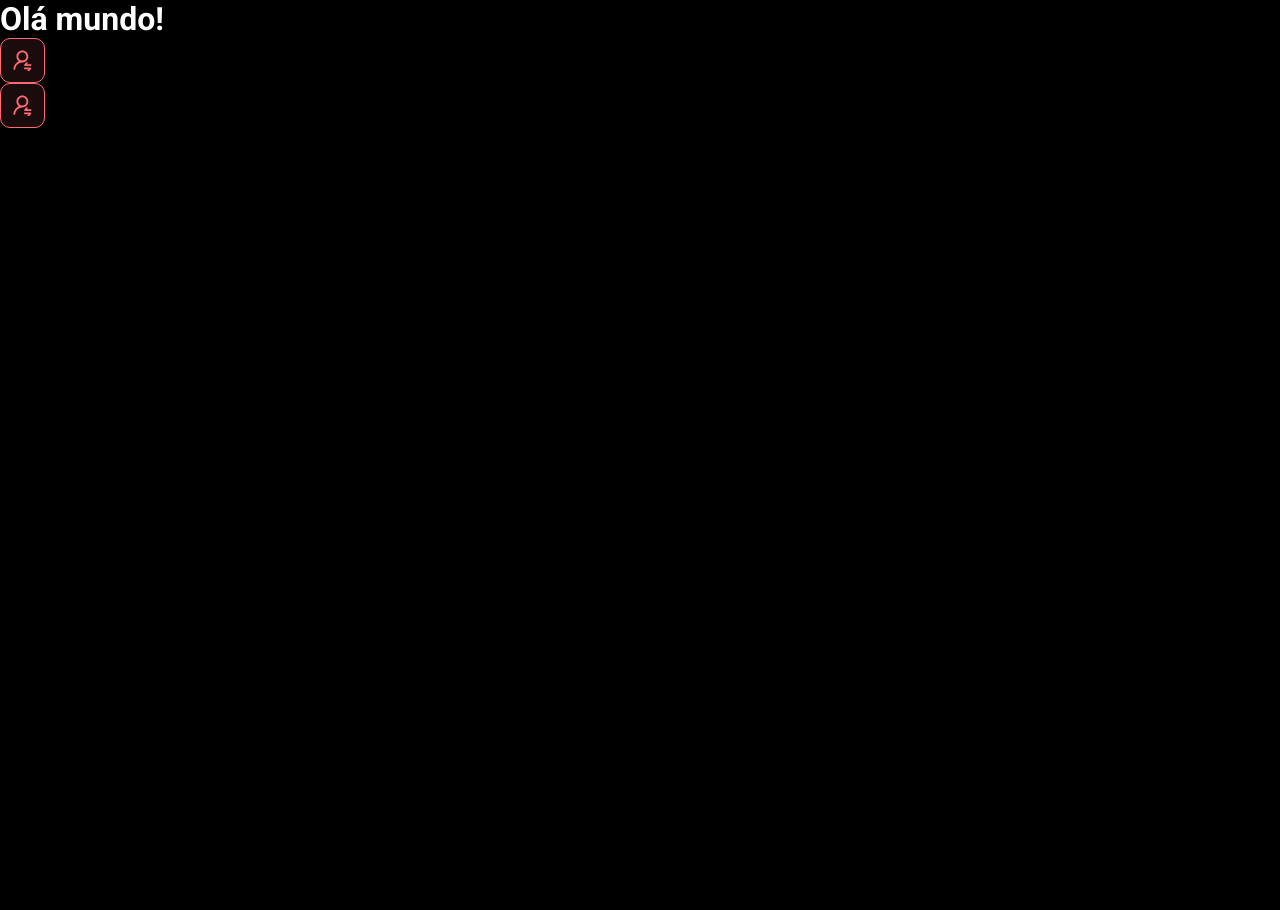
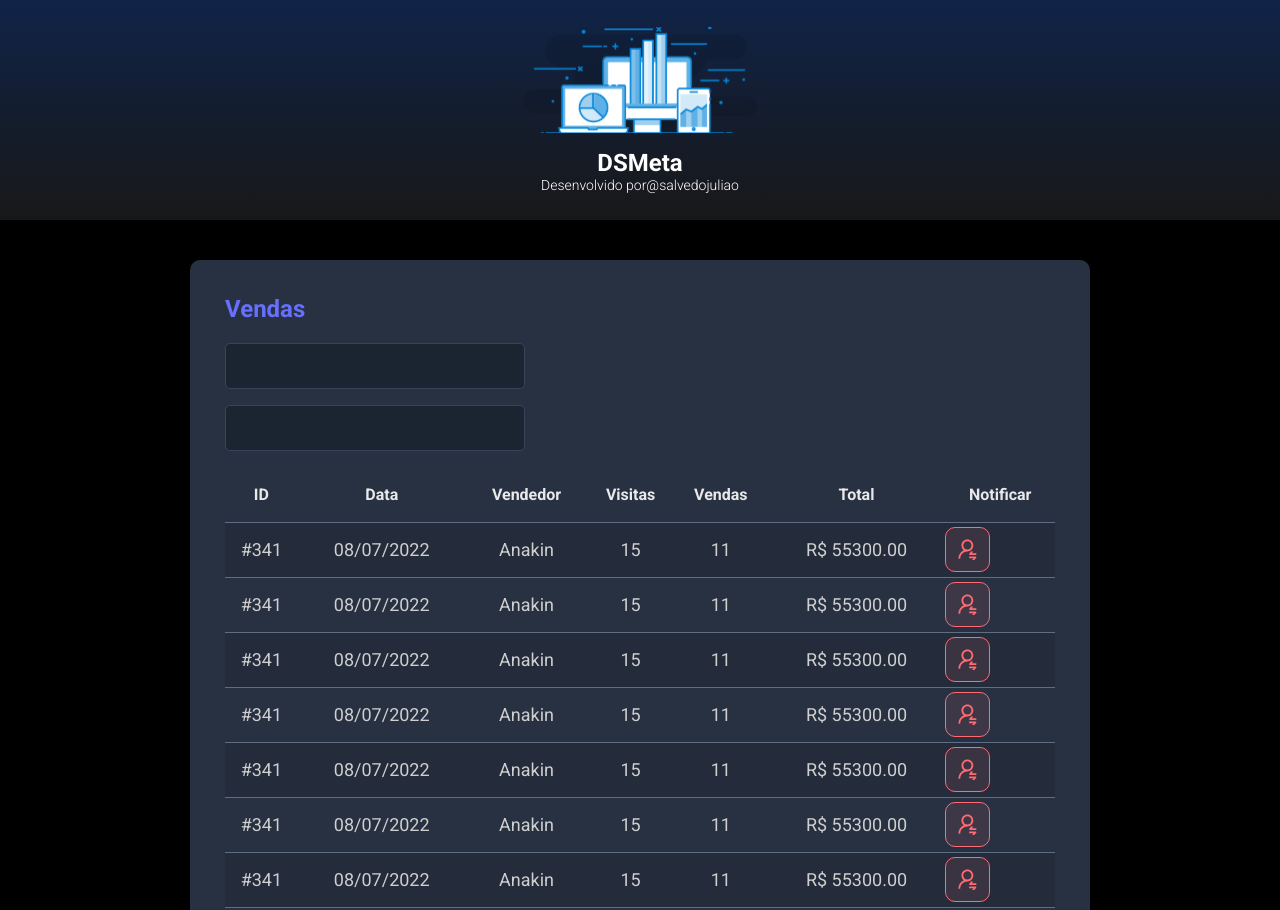
Before and after one commit to JayCesar/dsmeta-system, a React (Vite) app in the folder frontend/: page / in a window 1280 px wide. Shown: the top 910 px of the page. Before the commit the page ends 800 px from the top, so only its background shows below. Built offline with nearby package versions, Linux system fonts and the light colour scheme.

Commit message:
chore: create others components

```diff
--- a/frontend/src/App.tsx
+++ b/frontend/src/App.tsx
@@ -1,13 +1,20 @@
-import NotificationButton from "./components/NotificaionButton/indext"
+// import NotificationButton from "./components/NotificationButton";
+import Header from "./components/Header";
+import SalesCard from "./components/SalesCard";
 
 function App() {
-  return(
+  return (
     <>
-      <h1>Olá mundo!</h1>
-      <NotificationButton />
-      <NotificationButton />
+      <Header />
+      <main>
+        <section id="sales">
+          <div className="dsmeta-container">
+            <SalesCard />
+          </div>
+        </section>
+      </main>
     </>
-  )
+  );
 }
 
-export default App
+export default App;
--- /dev/null
+++ b/frontend/src/components/Header/index.tsx
@@ -0,0 +1,19 @@
+import logo from '../../assets/img/logo.svg'
+import './styles.css'
+
+function Header() {
+  return (
+    <header>
+      <div className="dsmeta-logo-container">
+        <img src={logo} alt="DSMeta" />
+        <h1>DSMeta</h1>
+        <p>
+          Desenvolvido por
+          <a href="https://www.instagram.com/salvedojuliao/">@salvedojuliao</a>
+        </p>
+      </div>
+    </header>
+  );
+}
+
+export default Header;
--- /dev/null
+++ b/frontend/src/components/Header/styles.css
@@ -0,0 +1,27 @@
+header{ /* Observe que ele deu apenas height no header*/
+    height: 220px;
+    background: linear-gradient(180deg, #102347 0%, #181818 100%);
+    display: flex;
+    align-items: center;
+    justify-content: center;
+}
+
+.dsmeta-logo-container{
+    display: flex;
+    flex-direction: column;
+    align-items: center;
+}
+
+.dsmeta-logo-container img{
+    width: 235px;
+}
+
+.dsmeta-logo-container h1{
+    margin-top: 15px;
+    font-size: 24px;
+}
+
+.dsmeta-logo-container p{
+    font-weight: 300;
+    font-size: 14px;
+}
--- /dev/null
+++ b/frontend/src/components/SalesCard/index.tsx
@@ -0,0 +1,137 @@
+import NotificationButton from '../NotificationButton';
+import './styles.css'
+
+function SalesCard() {
+    return (
+        <div className="dsmeta-card">
+            <h2 className="dsmeta-sales-tittle">Vendas</h2>
+                <div>
+                    <div className="dsmeta-form-control-container">
+                        <input className="dsmeta-form-control" type="text"/>
+                    </div>
+                    <div className="dsmeta-form-control-container">
+                        <input className="dsmeta-form-control" type="text"/>
+                    </div>
+                </div>
+
+            <div>
+                <table className="dsmeta-sales-table">
+                    <thead>
+                        <tr>
+                            <th className="show992">ID</th>
+                            <th className="show576">Data</th>
+                            <th>Vendedor</th>
+                            <th className="show992">Visitas</th>
+                            <th className="show992">Vendas</th>
+                            <th>Total</th>
+                            <th>Notificar</th>
+                        </tr>
+                    </thead>
+                    <tbody>
+                        <tr>
+                            <td className="show992">#341</td>
+                            <td className="show576">08/07/2022</td>
+                            <td>Anakin</td>
+                            <td className="show992">15</td>
+                            <td className="show992">11</td>
+                            <td>R$ 55300.00</td>
+                            <td>
+                                <NotificationButton />
+                            </td>
+                        </tr>
+                        <tr>
+                            <td className="show992">#341</td>
+                            <td className="show576">08/07/2022</td>
+                            <td>Anakin</td>
+                            <td className="show992">15</td>
+                            <td className="show992">11</td>
+                            <td>R$ 55300.00</td>
+                            <td>
+                                <NotificationButton />
+                            </td>
+                        </tr>
+                        <tr>
+                            <td className="show992">#341</td>
+                            <td className="show576">08/07/2022</td>
+                            <td>Anakin</td>
+                            <td className="show992">15</td>
+                            <td className="show992">11</td>
+                            <td>R$ 55300.00</td>
+                            <td>
+                                <NotificationButton />
+                            </td>
+                        </tr>
+                        <tr>
+                            <td className="show992">#341</td>
+                            <td className="show576">08/07/2022</td>
+                            <td>Anakin</td>
+                            <td className="show992">15</td>
+                            <td className="show992">11</td>
+                            <td>R$ 55300.00</td>
+                            <td>
+                                <NotificationButton />
+                            </td>
+                        </tr>
+                        <tr>
+                            <td className="show992">#341</td>
+                            <td className="show576">08/07/2022</td>
+                            <td>Anakin</td>
+                            <td className="show992">15</td>
+                            <td className="show992">11</td>
+                            <td>R$ 55300.00</td>
+                            <td>
+                                <NotificationButton />
+                            </td>
+                        </tr>
+                        <tr>
+                            <td className="show992">#341</td>
+                            <td className="show576">08/07/2022</td>
+                            <td>Anakin</td>
+                            <td className="show992">15</td>
+                            <td className="show992">11</td>
+                            <td>R$ 55300.00</td>
+                            <td>
+                                <NotificationButton />
+                            </td>
+                        </tr>
+                        <tr>
+                            <td className="show992">#341</td>
+                            <td className="show576">08/07/2022</td>
+                            <td>Anakin</td>
+                            <td className="show992">15</td>
+                            <td className="show992">11</td>
+                            <td>R$ 55300.00</td>
+                            <td>
+                                <NotificationButton />
+                            </td>
+                        </tr>
+                        <tr>
+                            <td className="show992">#341</td>
+                            <td className="show576">08/07/2022</td>
+                            <td>Anakin</td>
+                            <td className="show992">15</td>
+                            <td className="show992">11</td>
+                            <td>R$ 55300.00</td>
+                            <td>
+                                <NotificationButton />
+                            </td>
+                        </tr>
+                        <tr>
+                            <td className="show992">#341</td>
+                            <td className="show576">08/07/2022</td>
+                            <td>Anakin</td>
+                            <td className="show992">15</td>
+                            <td className="show992">11</td>
+                            <td>R$ 55300.00</td>
+                            <td>
+                                <NotificationButton />
+                            </td>
+                        </tr>
+                    </tbody>
+                </table>
+            </div>
+        </div>
+    );
+  }
+
+export default SalesCard;
--- /dev/null
+++ b/frontend/src/components/SalesCard/styles.css
@@ -0,0 +1,99 @@
+.dsmeta-card {
+  background-color: #283142;
+  border-radius: 10px;
+  padding: 30px 10px;
+}
+
+.dsmeta-sales-tittle {
+  color: #676fff;
+  font-size: 24px;
+  margin-bottom: 20px;
+}
+
+.dsmeta-form-control-container {
+  margin-bottom: 16px;
+  max-width: 300px;
+}
+
+.dsmeta-form-control {
+  width: 100%;
+  height: 46px;
+  background-color: #1b2531;
+  border: 1px solid #384459;
+  border-radius: 5px;
+  padding: 0 20px;
+  /* Padding buga*/
+  color: #9aaabe;
+  font-size: 18px;
+}
+
+.dsmeta-sales-table {
+  width: 100%;
+  border-spacing: 0;
+  border-collapse: collapse; /*Essa propriedade é nova pra mim*/
+}
+
+.dsmeta-sales-table thead {
+  height: 55px;
+  font-size: 16px;
+  color: #e9e9e9;
+  font-weight: 700;
+}
+
+.dsmeta-sales-table tbody {
+  font-size: 14px;
+  font-weight: 400;
+  color: #cfcfcf;
+  text-align: center;
+}
+
+.dsmeta-sales-table tbody tr {
+  height: 74px;
+  border-top: 1px solid #5f6e82;
+}
+
+.dsmeta-sales-table tbody tr:nth-child(odd) {
+  /* Odd é impar em inglês*/
+  background-color: #242c3b;
+}
+
+.dsmeta-sales-table tbody tr:hover > td {
+  background-color: #384459;
+}
+
+.dstmeta-red-container {
+  display: flex;
+  justify-content: center;
+}
+
+.show576 {
+  display: none;
+}
+
+.show992 {
+  display: none;
+}
+
+@media (min-width: 576px) {
+  .show576 {
+    display: table-cell; /*Esse é o display normal de uma tabela*/
+  }
+
+  .dsmeta-card {
+    padding: 35px;
+  }
+
+  .dsmeta-sales-table tbody tr {
+    height: 55px;
+  }
+
+  .dsmeta-sales-table tbody {
+    font-size: 18px;
+  }
+}
+
+@media (min-width: 992px) {
+  .show992 {
+    display: table-cell;
+  }
+}
--- a/frontend/src/index.css
+++ b/frontend/src/index.css
@@ -19,3 +19,15 @@ a:visited {
   color: unset;
   text-decoration: none;
 }
+
+
+.dsmeta-container{
+  width: 100%;
+  max-width: 900px;
+  margin: 0 auto;
+}
+
+
+#sales{
+  padding: 40px 10px;
+}
```
Also changed, not shown: frontend/src/components/NotificationButton/index.tsx (renamed from frontend/src/components/NotificaionButton/indext.tsx), frontend/src/components/NotificationButton/styles.css (renamed from frontend/src/components/NotificaionButton/styles.css).
